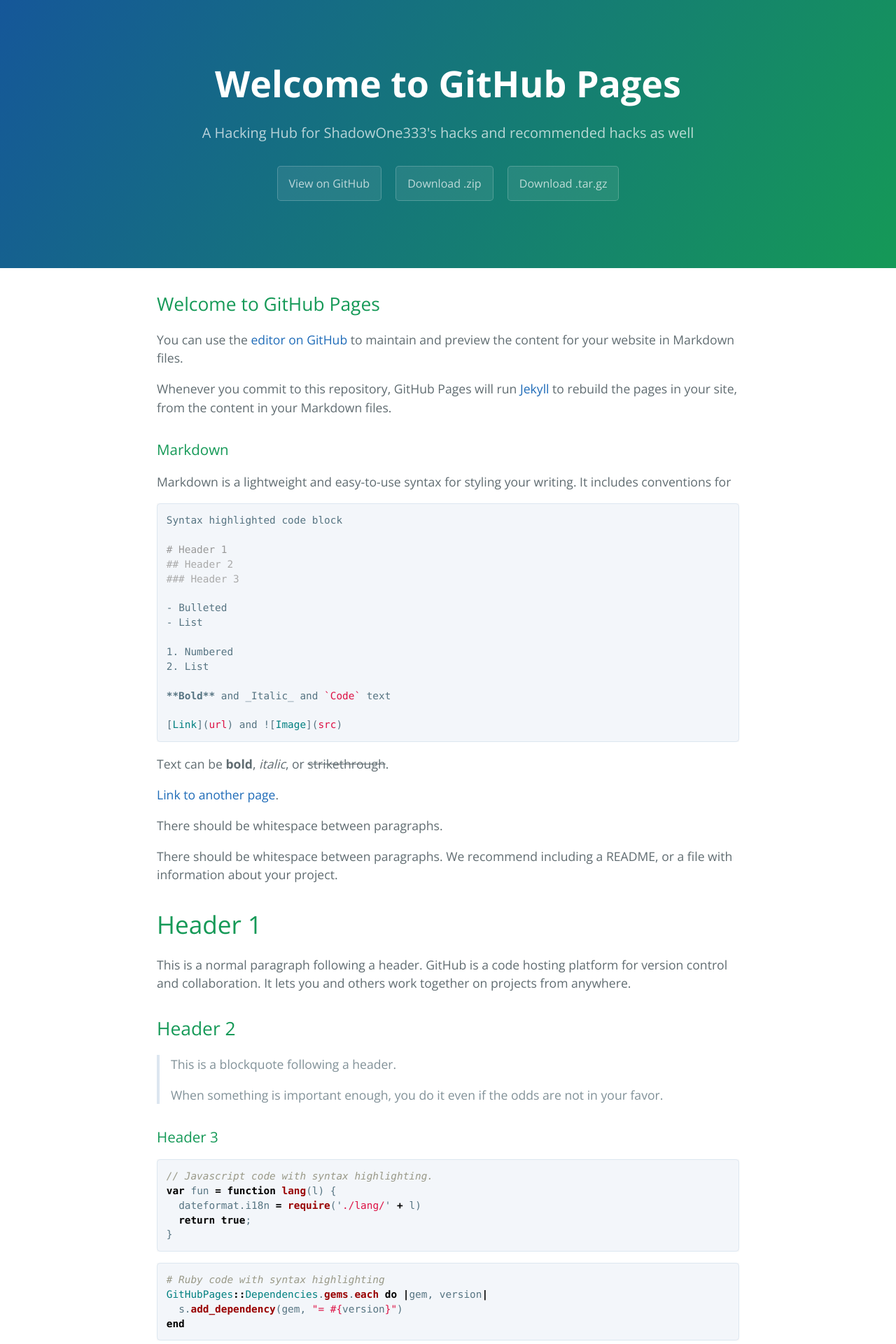
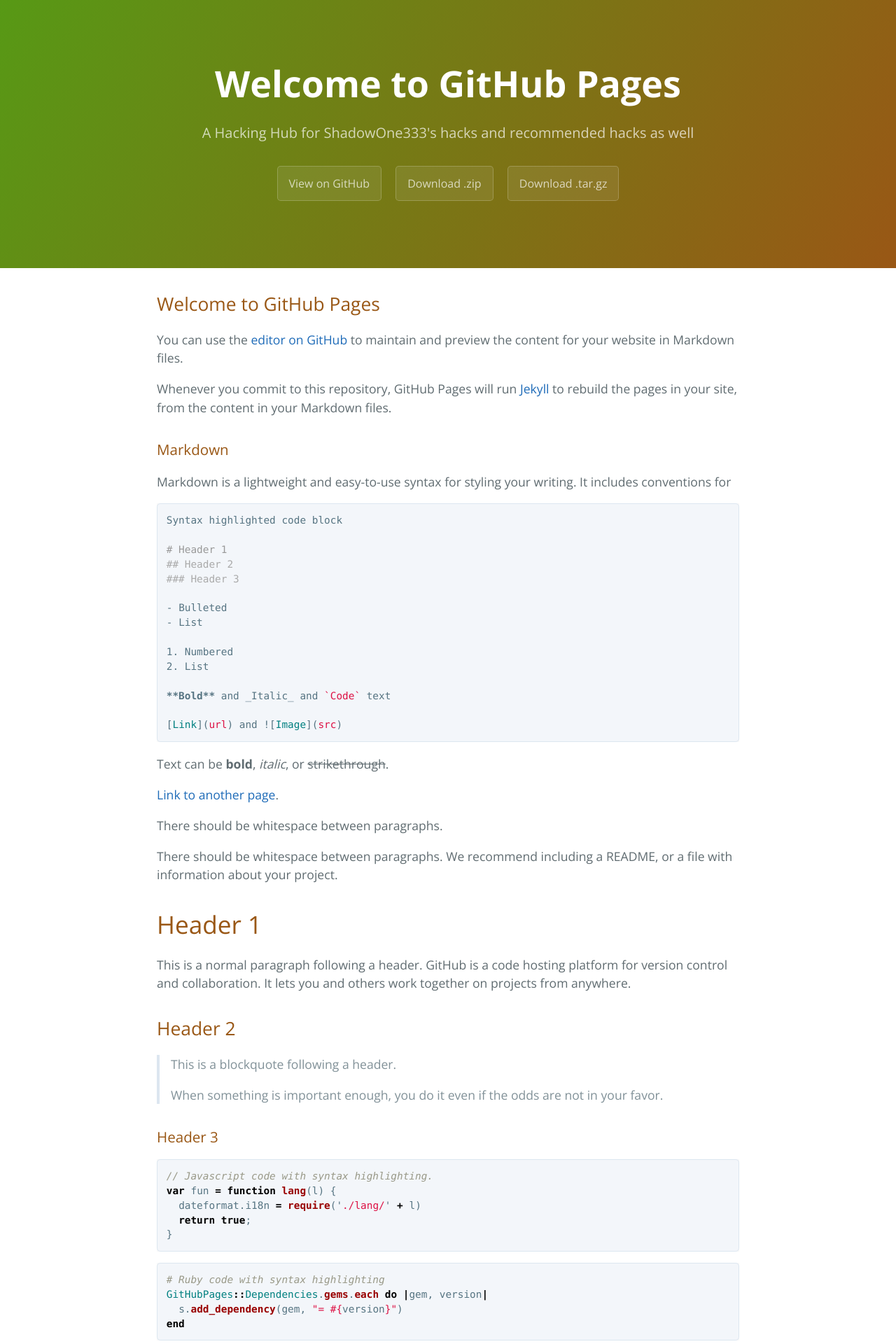
Before and after one commit to ShadowOne333/shadow.github.io, a Jekyll site: the page built from index.md, in a window 1280 px wide. Shown: the top 1920 px of the page at 70% size. Built offline with Jekyll 4.4.1, drawn with Linux system fonts in a browser that asks for light colours; comment, search, counter and statistics services are not loaded; our own code applies the rules of GitHub Pages for plain Markdown files.

Commit message:
Change headers text color?

```diff
--- a/_sass/variables.scss
+++ b/_sass/variables.scss
@@ -4,11 +4,11 @@ $medium-breakpoint: 42em !default;
 
 // Headers
 $header-heading-color: #fff !default;
-$header-bg-color: #159957 !default;
-$header-bg-color-secondary: #155799 !default;
+$header-bg-color: #995715 !default;
+$header-bg-color-secondary: #579915 !default;
 
 // Text
-$section-headings-color: #159957 !default;
+$section-headings-color: #995715 !default;
 $body-text-color: #606c71 !default;
 $body-link-color: #1e6bb8 !default;
 $blockquote-text-color: #819198 !default;
```
